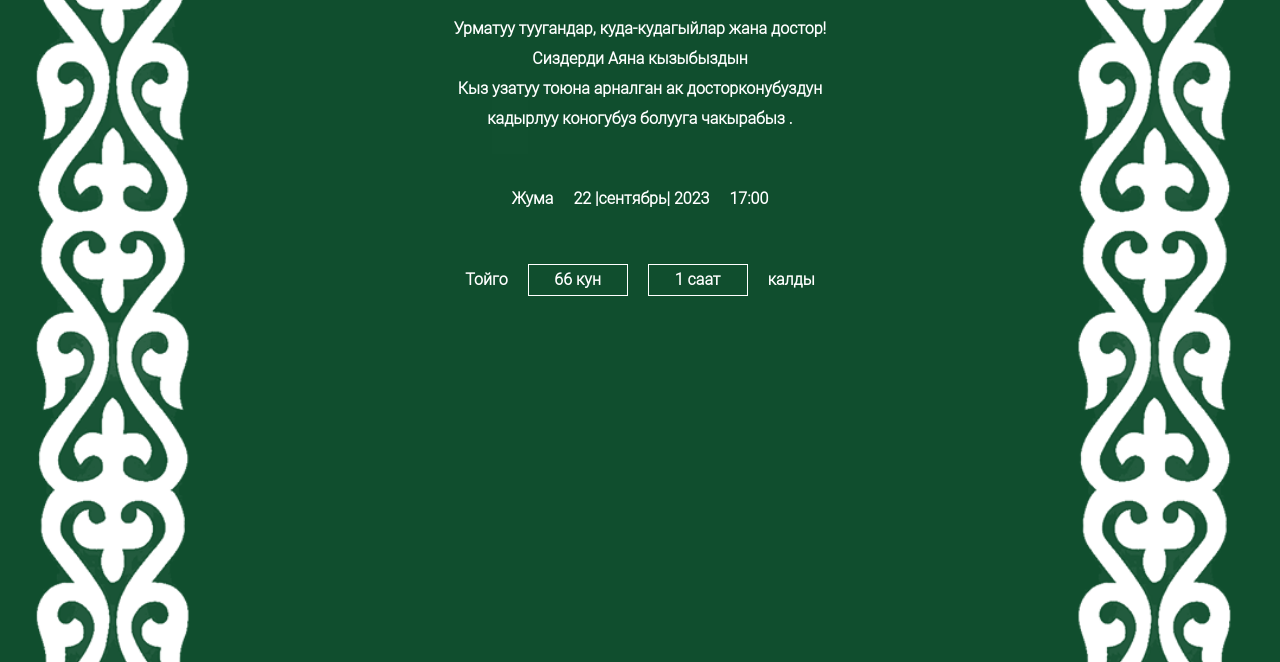
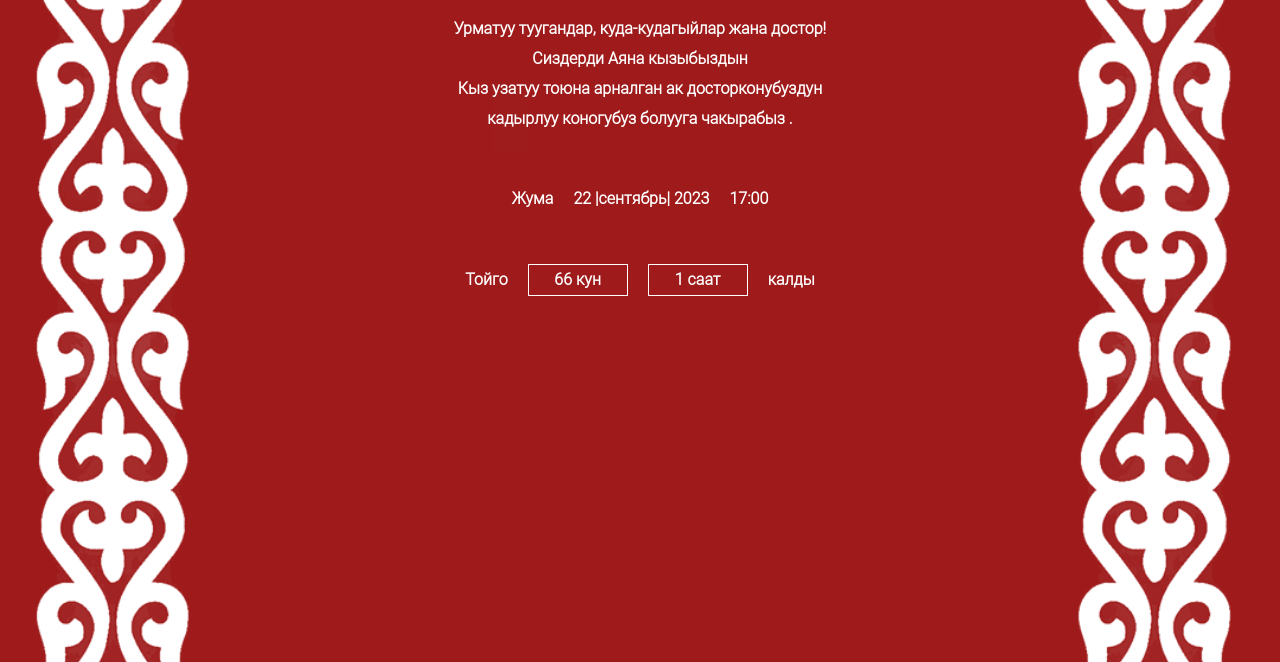
Before and after one commit to Phantather/wadding, a plain HTML site: page index.html in a window 1280 px wide. Shown: the part 138-800 px from the top of the page. Drawn offline with Linux system fonts and the light colour scheme.

Commit message:
add color

```diff
--- a/src/css/style.css
+++ b/src/css/style.css
@@ -9,7 +9,7 @@
 
 body {
     /*background: rgba(24, 42, 24, 0.8);*/
-    background: url("../images/2023-07-17 16.00.57.jpg") center/cover no-repeat #104e2e;
+    background: url("../images/2023-07-17 16.00.57.jpg") center/cover no-repeat #9f1b1b;
 }
 
 .container {
```
